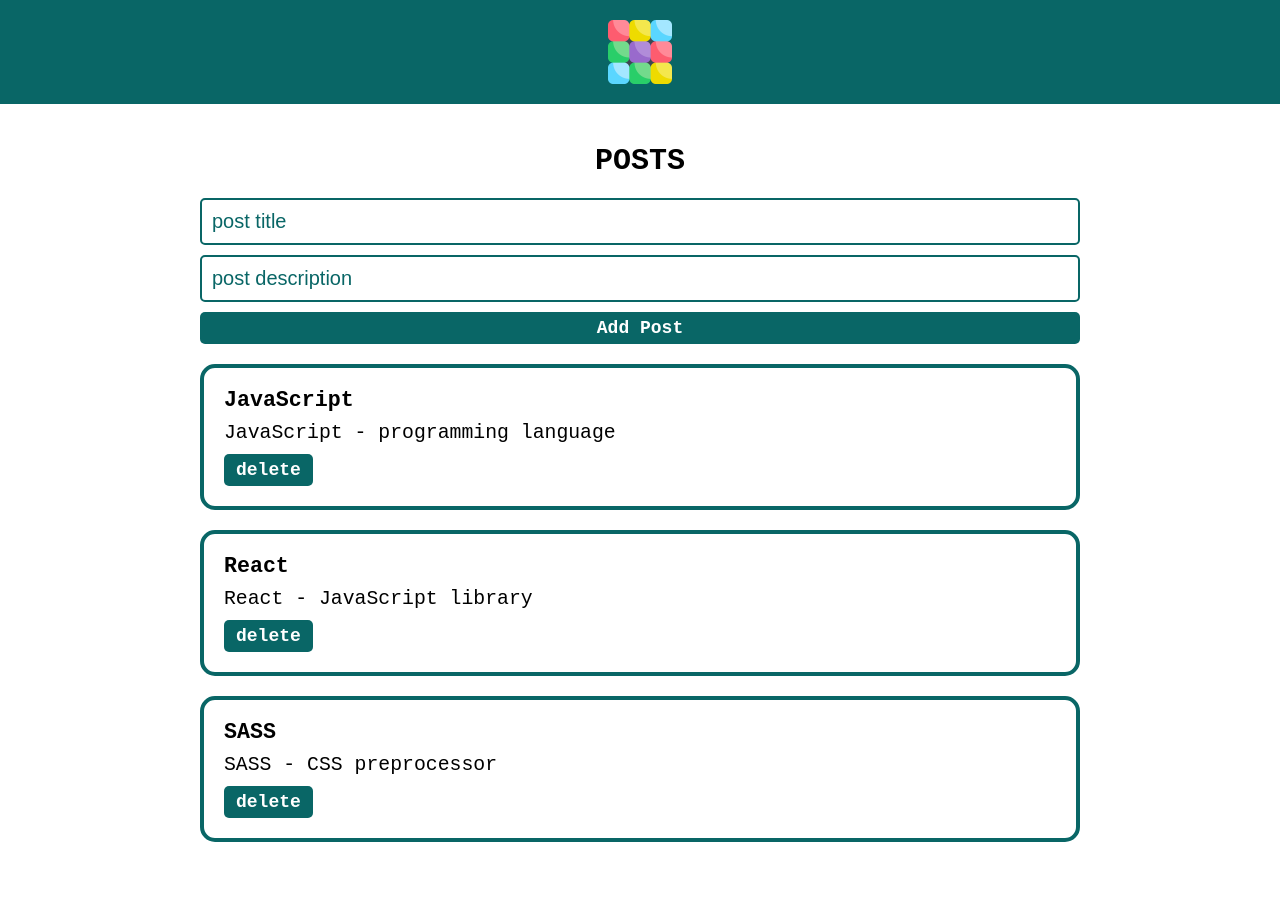
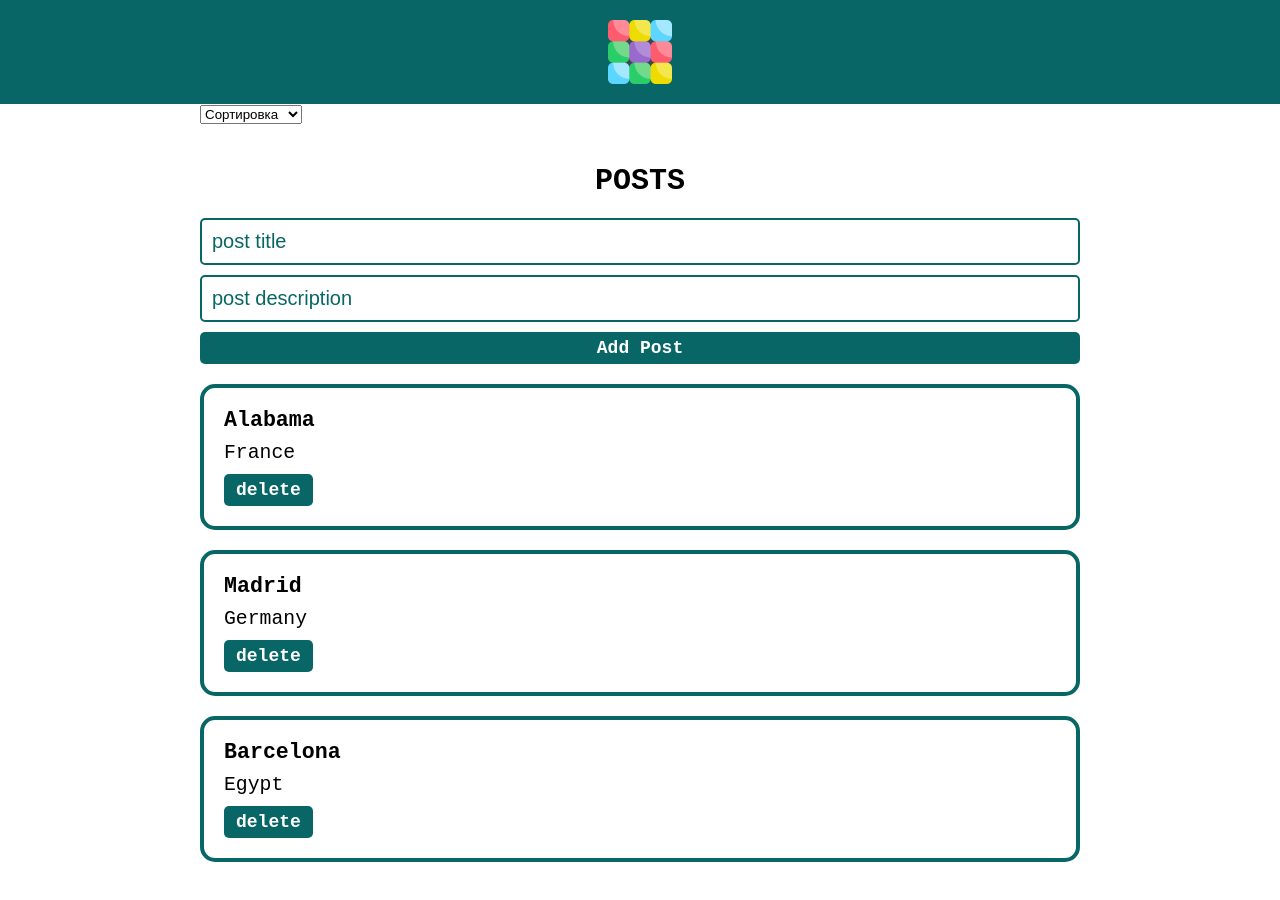
Before and after one commit to wwwax/ulbi-react, a React (Create React App) app: page / in a window 1280 px wide. Built offline with nearby package versions, Linux system fonts and the light colour scheme.

Commit message:
sort-posts

```diff
--- a/src/App.js
+++ b/src/App.js
@@ -1,31 +1,45 @@
 import { useState } from "react";
 import Header from "./components/Header";
+import CustomSelect from "./components/UI/CustomSelect";
 import Posts from "./components/Posts";
 import { postsData } from "./data";
 
 function App() {
   const [posts, setPosts] = useState(postsData);
+  const [selectedSort, setSelectedSort] = useState("");
 
   const addNewPost = (newPost) => {
-    setPosts((posts) => {
-      return {
-        ...posts,
-        data: [...posts.data, newPost],
-      };
-    });
+    setPosts((posts) => [...posts, newPost]);
   };
 
   const deletePost = (id) => {
-    setPosts((posts) => ({
-      ...posts,
-      data: posts.data.filter((post) => post.id !== id),
-    }));
+    setPosts((posts) => posts.filter((post) => post.id !== id));
+  };
+
+  const sortPosts = (sort) => {
+    setSelectedSort(sort);
+    setPosts((posts) => posts.sort((a, b) => a[sort].localeCompare(b[sort])));
   };
 
   return (
     <div className="app">
       <Header />
       <div className="container">
+        <CustomSelect
+          defaultValue="Cортировка"
+          options={[
+            {
+              value: "title",
+              name: "по названию",
+            },
+            {
+              value: "description",
+              name: "по описанию",
+            },
+          ]}
+          value={selectedSort}
+          onChange={sortPosts}
+        />
         <Posts posts={posts} addNewPost={addNewPost} deletePost={deletePost} />
       </div>
     </div>
--- a/src/components/Posts/Posts.js
+++ b/src/components/Posts/Posts.js
@@ -5,11 +5,11 @@ import style from "./Posts.module.css";
 function Posts({ posts, addNewPost, deletePost }) {
   return (
     <div className={style.posts}>
-      <h1 className={style.postsTitle}>{posts.title}</h1>
+      <h1 className={style.postsTitle}>Posts</h1>
       <PostCreator addNewPost={addNewPost} />
 
-      {posts.data.length !== 0 ? (
-        <List items={posts.data} deletePost={deletePost} />
+      {posts.length !== 0 ? (
+        <List items={posts} deletePost={deletePost} />
       ) : (
         <div>
           <h2 style={{ textAlign: "center", padding: "20px 0" }}>
--- /dev/null
+++ b/src/components/UI/CustomSelect/CustomSelect.js
@@ -0,0 +1,16 @@
+function CustomSelect({ defaultValue, options, value, onChange }) {
+  return (
+    <select value={value} onChange={(e) => onChange(e.target.value)}>
+      <option disabled value="">
+        {defaultValue}
+      </option>
+      {options.map((option) => (
+        <option key={option.value} value={option.value}>
+          {option.name}
+        </option>
+      ))}
+    </select>
+  );
+}
+
+export default CustomSelect;
--- /dev/null
+++ b/src/components/UI/CustomSelect/index.js
@@ -0,0 +1 @@
+export { default } from "./CustomSelect";
--- a/src/data.js
+++ b/src/data.js
@@ -1,23 +1,20 @@
-const postsData = {
-  title: "posts",
-  data: [
+const postsData = [
   {
     id: 1,
-      title: "JavaScript",
-      description: "JavaScript - programming language",
+    title: "Alabama",
+    description: "France",
   },
   {
     id: 2,
-      title: "React",
-      description: "React - JavaScript library",
+    title: "Madrid",
+    description: "Germany",
   },
   {
     id: 3,
-      title: "SASS",
-      description: "SASS - CSS preprocessor",
+    title: "Barcelona",
+    description: "Egypt",
   },
-  ],
-};
+];
 
 const colors = [
   {
```
Also changed, not shown: _todo.txt, src/components/UI/CustomSelect/CustomSelect.module.css (added), 1 other file (tests, documents, lock files or other folders). Lines whose indentation alone changed are shown as unchanged.
